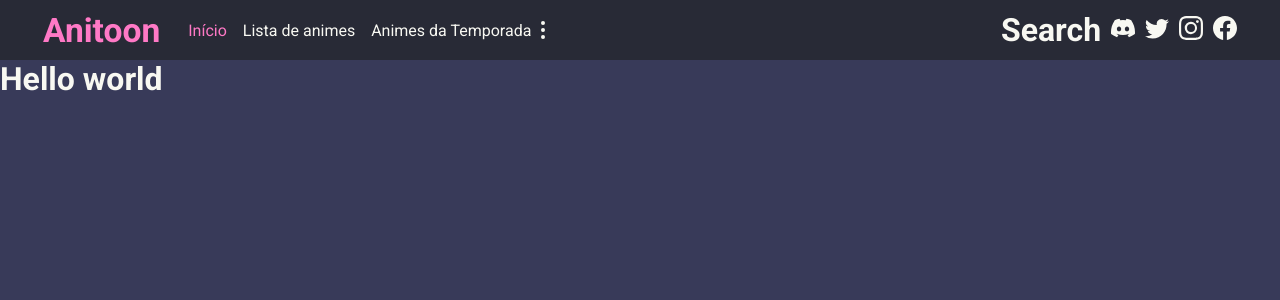
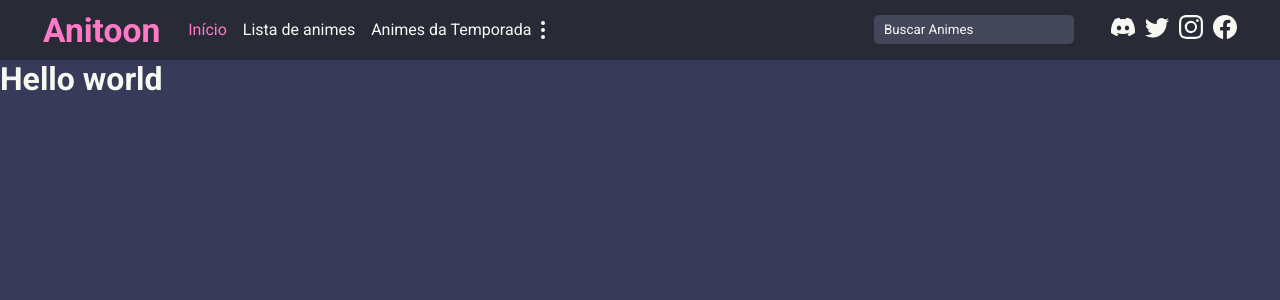
Before and after one commit to devLucasRoberto/Anitoon-v2, a Next.js app: page / in a window 1280 px wide. Shown: the top 300 px of the page. Built offline with nearby package versions, Linux system fonts and the light colour scheme.

Commit message:
Add search input

```diff
--- a/src/components/Search/index.tsx
+++ b/src/components/Search/index.tsx
@@ -1,3 +1,9 @@
+import { Container, Input, Button } from './styles'
+
 export function Search() {
-  return <h1>Search</h1>
+  return (
+    <Container>
+      <Input type="text" placeholder="Buscar Animes"></Input>
+    </Container>
+  )
 }
--- /dev/null
+++ b/src/components/Search/styles.ts
@@ -0,0 +1,20 @@
+import styled from 'styled-components'
+
+export const Container = styled.div`
+  margin-right: 1.7rem;
+`
+
+export const Input = styled.input`
+  height: 1.8rem;
+  background: var(--gray-300);
+  border-radius: 0.312rem;
+  width: 200px;
+  color: var(--white);
+  padding: 0 0.625rem 0 0.625rem;
+
+  &::placeholder {
+    color: var(--white);
+  }
+`
+
+export const Button = styled.button``
```
